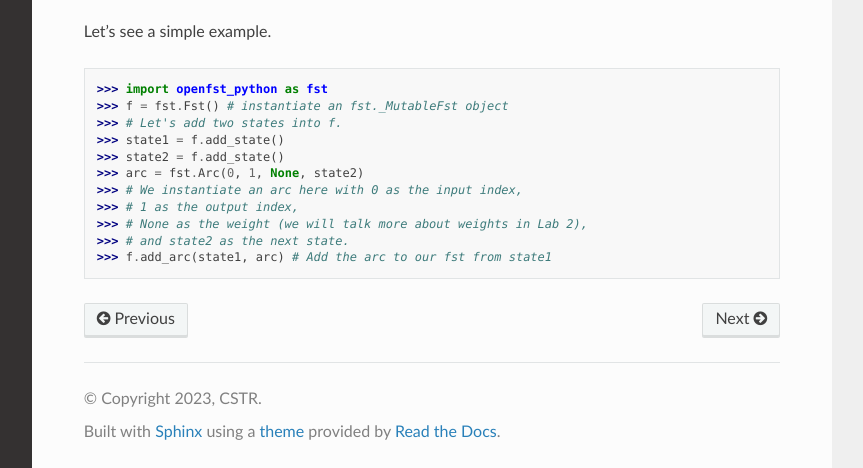
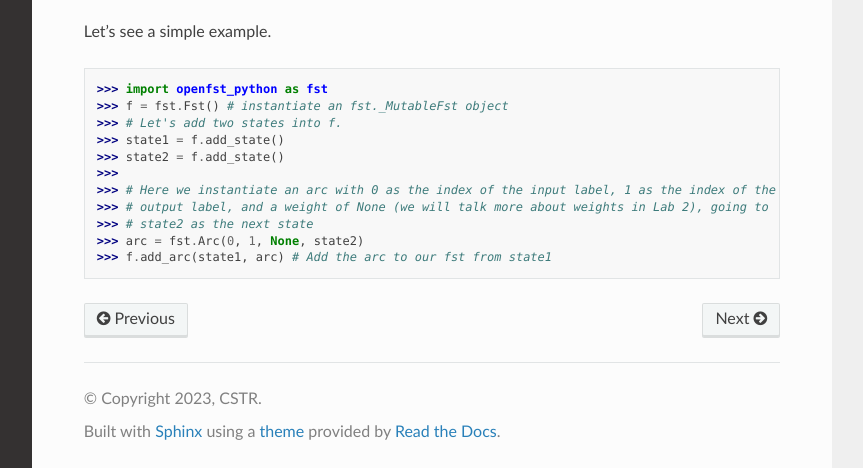
Before and after one commit to ZhaoZeyu1995/openfst-python-documentation, a Sphinx documentation site: the page built from docs/source/lab1.rst, in a window 1280 px wide and 900 px high, scrolled down 2398 px, cut to the strip 432-900 px from the top of the window. Shown: the whole strip, without its empty margins (268-1131 px from the left). Built offline with Sphinx 7.4.7 and the Read the Docs theme 2.0.0, drawn with Linux system fonts in a browser that asks for light colours.

Commit message:
Update lab1.rst

```diff
--- a/docs/source/lab1.rst
+++ b/docs/source/lab1.rst
@@ -108,9 +108,9 @@ Let's see a simple example.
 >>> # Let's add two states into f.
 >>> state1 = f.add_state()
 >>> state2 = f.add_state()
+>>>
+>>> # Here we instantiate an arc with 0 as the index of the input label, 1 as the index of the
+>>> # output label, and a weight of None (we will talk more about weights in Lab 2), going to
+>>> # state2 as the next state
 >>> arc = fst.Arc(0, 1, None, state2)
->>> # We instantiate an arc here with 0 as the input index,
->>> # 1 as the output index,
->>> # None as the weight (we will talk more about weights in Lab 2),
->>> # and state2 as the next state.
 >>> f.add_arc(state1, arc) # Add the arc to our fst from state1
```
